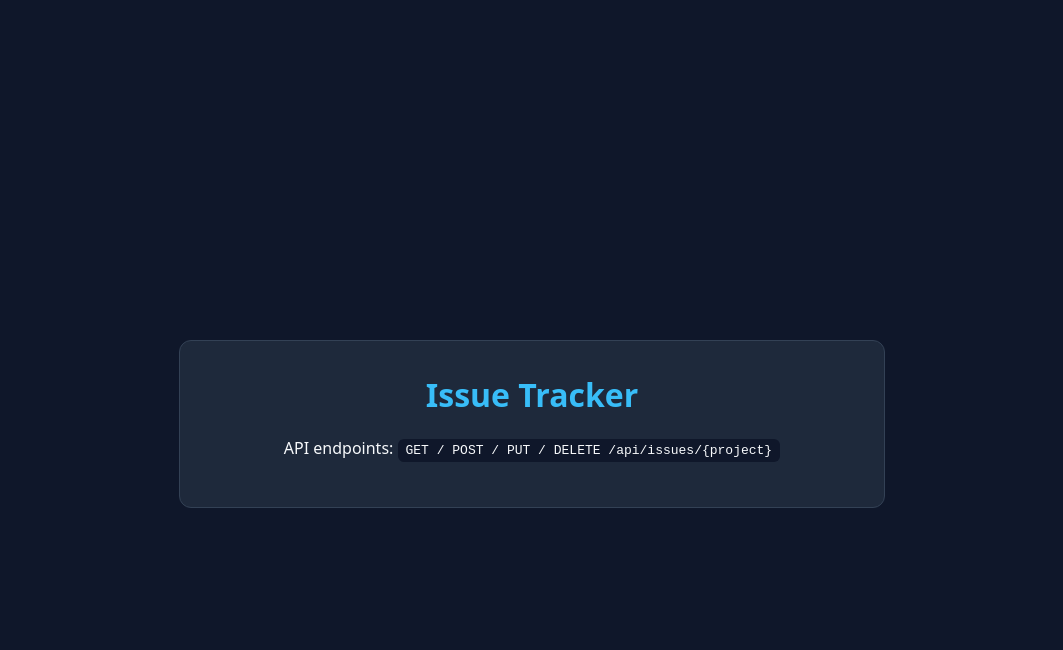
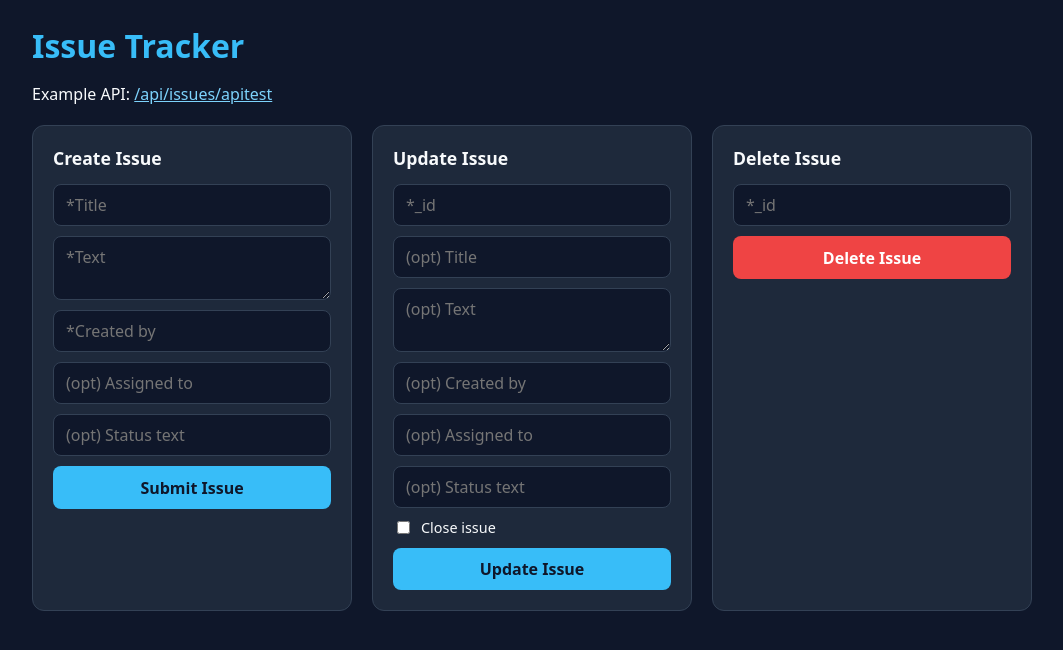
Before and after one commit to refreyder/freecodecamptasks, a website: page Security and Quality/task2/views/index.html in a window 1280 px wide. Shown: the whole page, without its empty margins (108-1171 px from the left). Drawn offline with Linux system fonts and the light colour scheme.

Commit message:
Add interactive UI forms for Issue Tracker

```diff
--- a/Security and Quality/task2/public/style.css
+++ b/Security and Quality/task2/public/style.css
@@ -1,9 +1,6 @@
 body {
     margin: 0;
     min-height: 100vh;
-    display: flex;
-    align-items: center;
-    justify-content: center;
     font-family: system-ui, -apple-system, BlinkMacSystemFont, "Segoe UI", Roboto, sans-serif;
     background-color: #0f172a;
     color: #f8fafc;
@@ -11,22 +8,82 @@ body {
 }
 
 .container {
-    width: 100%;
-    max-width: 640px;
+    max-width: 1000px;
+    margin: 0 auto;
+}
+
+h1 {
+    margin: 0 0 0.5rem;
+    color: #38bdf8;
+}
+
+a {
+    color: #7dd3fc;
+}
+
+.grid {
+    display: grid;
+    grid-template-columns: repeat(auto-fit, minmax(260px, 1fr));
+    gap: 1.25rem;
+    margin: 1.25rem 0;
+}
+
+form {
     background-color: #1e293b;
     border: 1px solid #334155;
     border-radius: 12px;
-    padding: 2rem;
-    text-align: center;
+    padding: 1.25rem;
+    display: flex;
+    flex-direction: column;
+    gap: 0.65rem;
 }
 
-h1 {
-    margin-top: 0;
-    color: #38bdf8;
+h2 {
+    margin: 0 0 0.25rem;
+    font-size: 1.1rem;
 }
 
-code {
+input[type="text"],
+textarea {
+    padding: 0.55rem 0.75rem;
+    border-radius: 8px;
+    border: 1px solid #334155;
     background-color: #0f172a;
-    padding: 0.25rem 0.5rem;
-    border-radius: 6px;
+    color: #f8fafc;
+    font: inherit;
 }
+
+.checkbox-label {
+    display: flex;
+    align-items: center;
+    gap: 0.5rem;
+    font-size: 0.9rem;
+}
+
+button {
+    padding: 0.65rem 1rem;
+    border: none;
+    border-radius: 8px;
+    background-color: #38bdf8;
+    color: #0f172a;
+    font: inherit;
+    font-weight: 600;
+    cursor: pointer;
+}
+
+button.danger {
+    background-color: #ef4444;
+    color: #ffffff;
+}
+
+pre {
+    background-color: #1e293b;
+    border: 1px solid #334155;
+    border-radius: 10px;
+    padding: 1rem;
+    overflow-x: auto;
+}
+
+pre:empty {
+    display: none;
+}
--- a/Security and Quality/task2/views/index.html
+++ b/Security and Quality/task2/views/index.html
@@ -9,7 +9,71 @@
 <body>
     <main class="container">
         <h1>Issue Tracker</h1>
-        <p>API endpoints: <code>GET / POST / PUT / DELETE /api/issues/{project}</code></p>
+        <p>Example API: <a href="/api/issues/apitest">/api/issues/apitest</a></p>
+
+        <section class="grid">
+            <form id="createForm">
+                <h2>Create Issue</h2>
+                <input type="text" name="issue_title" placeholder="*Title" required>
+                <textarea name="issue_text" placeholder="*Text" required></textarea>
+                <input type="text" name="created_by" placeholder="*Created by" required>
+                <input type="text" name="assigned_to" placeholder="(opt) Assigned to">
+                <input type="text" name="status_text" placeholder="(opt) Status text">
+                <button type="submit">Submit Issue</button>
+            </form>
+
+            <form id="updateForm">
+                <h2>Update Issue</h2>
+                <input type="text" name="_id" placeholder="*_id" required>
+                <input type="text" name="issue_title" placeholder="(opt) Title">
+                <textarea name="issue_text" placeholder="(opt) Text"></textarea>
+                <input type="text" name="created_by" placeholder="(opt) Created by">
+                <input type="text" name="assigned_to" placeholder="(opt) Assigned to">
+                <input type="text" name="status_text" placeholder="(opt) Status text">
+                <label class="checkbox-label">
+                    <input type="checkbox" name="open" value="false"> Close issue
+                </label>
+                <button type="submit">Update Issue</button>
+            </form>
+
+            <form id="deleteForm">
+                <h2>Delete Issue</h2>
+                <input type="text" name="_id" placeholder="*_id" required>
+                <button type="submit" class="danger">Delete Issue</button>
+            </form>
+        </section>
+
+        <pre id="jsonResult"></pre>
     </main>
+
+    <script>
+        const resultEl = document.getElementById("jsonResult");
+
+        async function sendRequest(method, form) {
+            const data = new URLSearchParams(new FormData(form));
+            const res = await fetch("/api/issues/apitest", {
+                method,
+                headers: { "Content-Type": "application/x-www-form-urlencoded" },
+                body: data
+            });
+            const json = await res.json();
+            resultEl.textContent = JSON.stringify(json, null, 2);
+        }
+
+        document.getElementById("createForm").addEventListener("submit", (e) => {
+            e.preventDefault();
+            sendRequest("POST", e.target);
+        });
+
+        document.getElementById("updateForm").addEventListener("submit", (e) => {
+            e.preventDefault();
+            sendRequest("PUT", e.target);
+        });
+
+        document.getElementById("deleteForm").addEventListener("submit", (e) => {
+            e.preventDefault();
+            sendRequest("DELETE", e.target);
+        });
+    </script>
 </body>
 </html>
```
